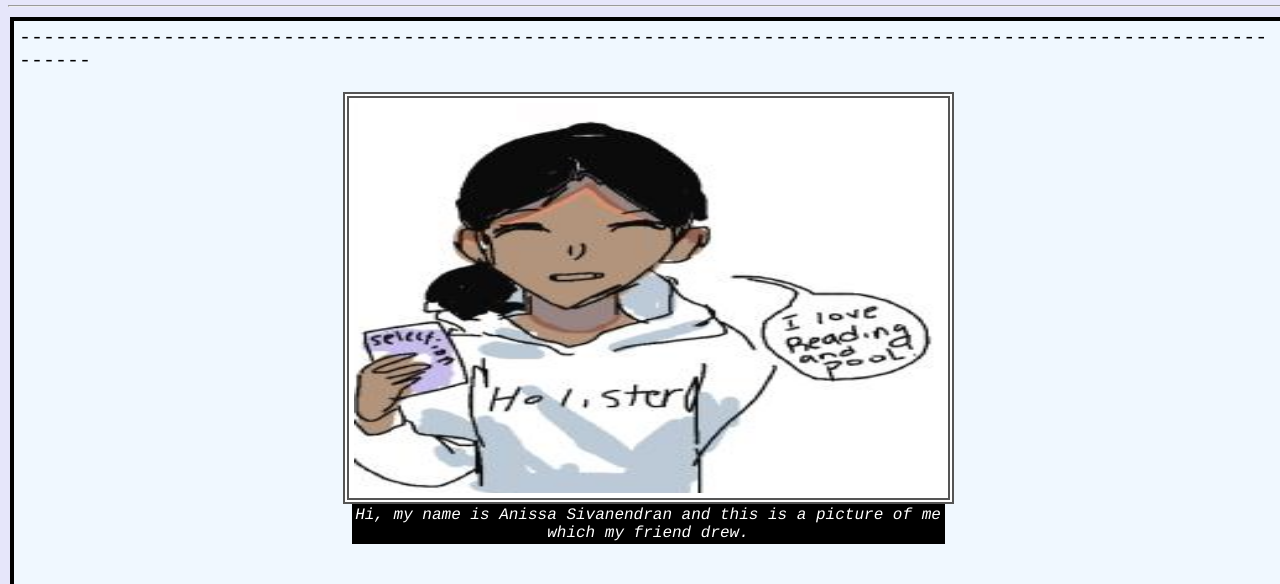
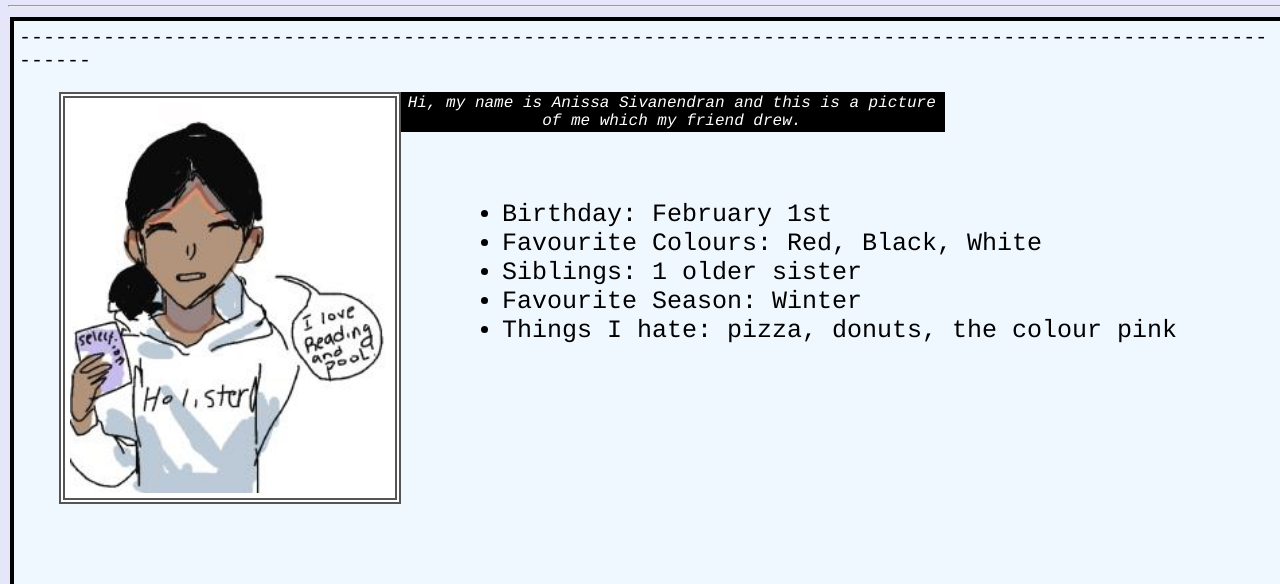
Before and after one commit to AnissaSivanendran/home, a plain HTML site: page index.html in a window 1280 px wide. Shown: the part 135-719 px from the top of the page. Drawn offline with Linux system fonts and the light colour scheme.

Commit message:
Add files via upload

```diff
--- a/index.html
+++ b/index.html
@@ -22,7 +22,7 @@
 				<td class="contentCell">
 					--------------------------------------------------------------------------------------------------------------
 					<figure>
-						<img src = "images/anissa.png" alt = "anissa" width = "320" height = "390" class = "center">
+						<img src = "images/anissa.PNG" alt = "anissa" width = "320" height = "390" class = "left">
 						<figcaption class = "center">Hi, my name is Anissa Sivanendran and this is a picture of me which my friend drew.</figcaption>
 					</figure>
 					<br>
```
